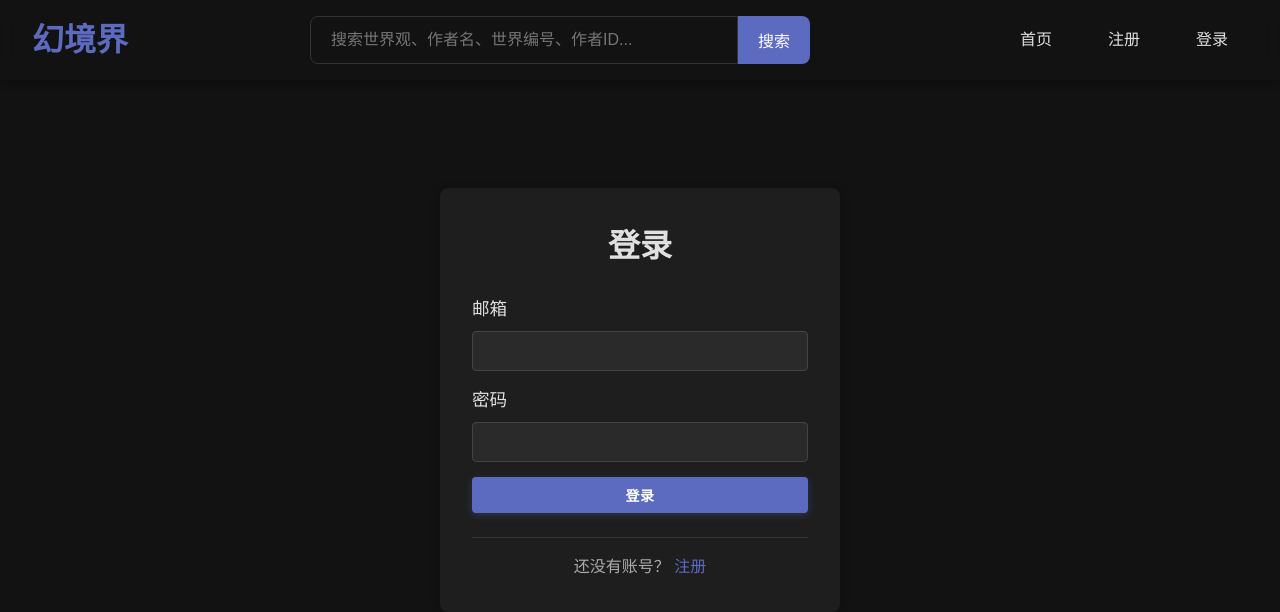
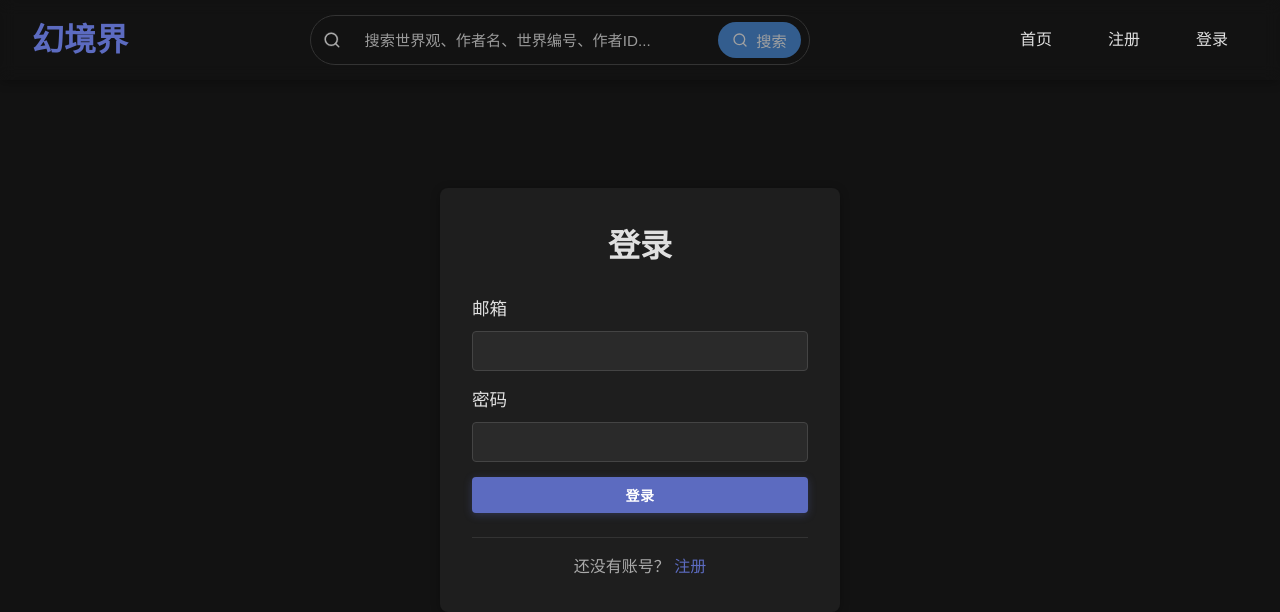
Before and after one commit to omthins/worldview-platform-v2, a React (Create React App) app in the folder client/: page /login in a window 1280 px wide. Shown: the top 612 px of the page. Built offline with nearby package versions, Linux system fonts and the light colour scheme.

Commit message:
ui(search): merge search input and button into single pill container; refine border-radius and focus styles

```diff
--- a/client/src/components/layout/Navbar.css
+++ b/client/src/components/layout/Navbar.css
@@ -79,38 +79,96 @@ body.search-blur .search-suggestions {
   position: relative;
   width: 100%;
   display: flex;
+  align-items: center;
+  /* 合并输入与按钮为一体：容器提供边框与圆角 */
+  background-color: var(--input-bg-color);
+  border: 1px solid var(--border-color);
+  border-radius: 999px;
+  padding: 6px 8px 6px 12px; /* 左侧留出图标空间 */
+}
+
+
+.search-icon {
+  position: absolute;
+  left: 12px;
+  top: 50%;
+  transform: translateY(-50%);
+  color: var(--text-secondary-color);
+  display: flex;
+  align-items: center;
+  justify-content: center;
+  pointer-events: none;
 }
 
 .search-input {
   flex: 1;
-  padding: 0.75rem 1.25rem;
-  border: 1px solid var(--border-color);
-  border-radius: 8px 0 0 8px;
-  background-color: var(--input-bg-color);
+  padding: 0.45rem 0.75rem 0.45rem 2.6rem; /* 左侧留出图标空间 */
+  border: none;
+  border-radius: 0; /* radius handled by container */
+  background: transparent;
   color: var(--text-color);
-  font-size: 1rem;
+  font-size: 0.95rem;
   outline: none;
-  transition: border-color var(--transition-speed);
+  transition: none;
+}
+
+.search-input::placeholder {
+  color: var(--text-secondary-color);
+  opacity: 0.9;
 }
 
 .search-input:focus {
-  border-color: var(--primary-color);
-  box-shadow: 0 0 0 3px rgba(var(--primary-color-rgb, 74, 144, 226), 0.1);
+  outline: none;
 }
 
 .search-btn {
-  padding: 0.75rem 1.25rem;
-  background-color: var(--primary-color);
+  padding: 0.45rem 0.9rem;
+  background-color: rgba(var(--primary-color-rgb, 74,144,226), 1);
   color: white;
   border: none;
-  border-radius: 0 8px 8px 0;
+  border-radius: 999px;
+  margin-left: 8px;
   cursor: pointer;
-  font-size: 1rem;
-  transition: background-color var(--transition-speed);
+  font-size: 0.95rem;
+  transition: transform 0.12s ease, box-shadow 0.12s ease, opacity 0.12s ease;
+  box-shadow: 0 2px 8px rgba(0,0,0,0.12);
+  display: inline-flex;
+  align-items: center;
+  gap: 8px;
+  height: 36px; /* 更紧凑 */
+  min-width: 48px;
 }
 
 .search-btn:hover {
+  transform: translateY(-1px);
   background-color: var(--primary-hover-color);
+}
+
+.search-btn:focus {
+  outline: 3px solid rgba(var(--primary-color-rgb,74,144,226),0.14);
+  outline-offset: 2px;
+}
+
+.search-btn:disabled {
+  opacity: 0.6;
+  cursor: not-allowed;
+  transform: none;
+  box-shadow: none;
+}
+
+.btn-icon { color: white; display: inline-block; }
+.btn-text { display: inline-block; }
+
+/* 小屏幕只显示图标 */
+@media (max-width: 520px) {
+  .btn-text { display: none; }
+  .search-btn { padding: 0.5rem; min-width: 40px; }
+}
+
+/* 当容器聚焦时（input focus）强调容器边框 */
+.search-container:focus-within {
+  border-color: rgba(var(--primary-color-rgb,74,144,226),0.28);
+  box-shadow: 0 8px 24px rgba(var(--primary-color-rgb,74,144,226),0.06);
 }
 
 /* 搜索建议样式 */
@@ -120,22 +178,36 @@ body.search-blur .search-suggestions {
   left: 0;
   right: 0;
   background-color: var(--card-bg-color);
-  border-radius: 0 0 8px 8px;
+  border-radius: 10px;
   box-shadow: var(--card-shadow);
   z-index: 1000;
   margin-top: 0.25rem;
-  max-height: 300px;
+  max-height: 320px;
   overflow-y: auto;
+  display: block;
+  padding: 6px 0; /* 垂直 padding，让列表在一个卡片内 */
   border: 1px solid var(--border-color);
-  border-top: none;
 }
 
 .search-suggestion-item {
-  padding: 0.75rem 1.25rem;
+  display: flex;
+  gap: 0.75rem;
+  align-items: center;
+  padding: 0.65rem 1rem;
   cursor: pointer;
-  transition: background-color var(--transition-speed);
-  border-bottom: 1px solid var(--border-color);
+  transition: background-color var(--transition-speed), color var(--transition-speed);
   color: var(--text-color);
+  font-size: 0.95rem;
+  background: transparent;
+  border: none;
+}
+
+.search-suggestion-item .item-icon {
+  width: 28px;
+  height: 28px;
+  border-radius: 6px;
+  background: linear-gradient(135deg, rgba(var(--primary-color-rgb,74,144,226),0.12), rgba(0,0,0,0.02));
+  display:flex;align-items:center;justify-content:center;color:var(--primary-color);
 }
 
 .search-suggestion-item:last-child {
@@ -143,7 +215,52 @@ body.search-blur .search-suggestions {
 }
 
 .search-suggestion-item:hover {
-  background-color: var(--navbar-hover-bg-color);
+  background: rgba(var(--primary-color-rgb,74,144,226),0.04);
+}
+
+.search-suggestion-item.active,
+.search-suggestion-item[aria-selected="true"] {
+  background: rgba(var(--primary-color-rgb,74,144,226),0.06);
+}
+
+.item-text { flex: 1; }
+
+/* 图标样式 */
+.item-icon {
+  width: 32px;
+  height: 32px;
+  min-width: 32px;
+  border-radius: 6px;
+  display:flex;align-items:center;justify-content:center;color:var(--primary-color);
+  background: rgba(var(--primary-color-rgb,74,144,226),0.06);
+}
+
+/* 列表分隔线（在每项下方） */
+.search-suggestion-item + .search-suggestion-item {
+  border-top: 1px solid var(--border-color);
+}
+
+@media (max-width: 720px) {
+  .search-suggestion-item { padding: 0.55rem 0.75rem; }
+  .item-icon { width: 28px; height: 28px; min-width: 28px; }
+}
+
+/* 响应式：在窄屏时让搜索框占满可用宽度并稍微压缩按钮 */
+@media (max-width: 720px) {
+  .navbar-search {
+    margin: 0 0.5rem;
+    max-width: none;
+    flex: 1 1 auto;
+  }
+
+  .search-input {
+    font-size: 0.9rem;
+  }
+
+  .search-btn {
+    padding: 0.5rem 0.8rem;
+    font-size: 0.9rem;
+  }
 }
 
 .nav-menu {
--- a/client/src/components/layout/Navbar.js
+++ b/client/src/components/layout/Navbar.js
@@ -9,6 +9,7 @@ const Navbar = () => {
   const [searchQuery, setSearchQuery] = useState('');
   const [searchFocused, setSearchFocused] = useState(false);
   const [searchSuggestions, setSearchSuggestions] = useState([]);
+  const [highlightedIndex, setHighlightedIndex] = useState(-1);
   const searchInputRef = useRef(null);
   const navigate = useNavigate();
 
@@ -18,7 +19,8 @@ const Navbar = () => {
   };
 
   const handleSearch = (e, searchType = '', searchTerm = '') => {
-    e.preventDefault();
+    // 支持从按钮或程序调用，e 可能为 undefined
+    if (e && typeof e.preventDefault === 'function') e.preventDefault();
     const term = searchTerm || searchQuery.trim();
     if (term) {
       // 立即去除模糊效果
@@ -28,6 +30,7 @@ const Navbar = () => {
       // 清空搜索框并移除焦点
       setSearchQuery('');
       setSearchSuggestions([]);
+  setHighlightedIndex(-1);
       if (searchInputRef.current) {
         searchInputRef.current.blur();
       }
@@ -46,6 +49,7 @@ const Navbar = () => {
   const handleSearchInputChange = (e) => {
     const value = e.target.value;
     setSearchQuery(value);
+    setHighlightedIndex(-1);
 
     if (value.trim()) {
       const suggestions = [
@@ -57,6 +61,28 @@ const Navbar = () => {
       setSearchSuggestions(suggestions);
     } else {
       setSearchSuggestions([]);
+    }
+  };
+
+  const handleKeyDown = (e) => {
+    if (!searchSuggestions || searchSuggestions.length === 0) return;
+    if (e.key === 'ArrowDown') {
+      e.preventDefault();
+      setHighlightedIndex((idx) => Math.min(searchSuggestions.length - 1, idx + 1));
+    } else if (e.key === 'ArrowUp') {
+      e.preventDefault();
+      setHighlightedIndex((idx) => Math.max(-1, idx - 1));
+    } else if (e.key === 'Enter') {
+      if (highlightedIndex >= 0 && searchSuggestions[highlightedIndex]) {
+        e.preventDefault();
+        const s = searchSuggestions[highlightedIndex];
+        handleSearch(e, s.type, s.term);
+      }
+      // 否则，允许表单 submit 处理普通搜索（handleSearch onSubmit 会触发）
+    } else if (e.key === 'Escape') {
+      setSearchFocused(false);
+      setSearchSuggestions([]);
+      setHighlightedIndex(-1);
     }
   };
 
@@ -144,26 +170,67 @@ const Navbar = () => {
         </Link>
         <form onSubmit={handleSearch} className="navbar-search">
             <div className="search-container">
+              <span className="search-icon" aria-hidden="true">
+                {/* SVG 放大镜图标 */}
+                <svg width="18" height="18" viewBox="0 0 24 24" fill="none" xmlns="http://www.w3.org/2000/svg">
+                  <path d="M11 19a8 8 0 1 1 5.293-14.293A8 8 0 0 1 11 19zm0 2a10 10 0 1 0 0-20 10 10 0 0 0 0 20z" fill="currentColor" opacity="0.15"/>
+                  <path d="M21 21l-4.35-4.35" stroke="currentColor" strokeWidth="2" strokeLinecap="round" strokeLinejoin="round"/>
+                  <path d="M11 19a8 8 0 1 1 0-16 8 8 0 0 1 0 16z" stroke="currentColor" strokeWidth="2" strokeLinecap="round" strokeLinejoin="round"/>
+                </svg>
+              </span>
               <input
                 type="text"
+                aria-label="搜索"
                 placeholder="搜索世界观、作者名、世界编号、作者ID..."
                 value={searchQuery}
                 onChange={handleSearchInputChange}
                 onFocus={handleSearchInputFocus}
                 onBlur={handleSearchInputBlur}
+                onKeyDown={handleKeyDown}
+                aria-haspopup="listbox"
+                aria-expanded={searchFocused && searchSuggestions.length > 0}
+                aria-controls="navbar-search-listbox"
                 className="search-input"
                 ref={searchInputRef}
               />
-            <button type="submit" className="search-btn">搜索</button>
+              <button
+                type="button"
+                className="search-btn"
+                aria-label="执行搜索"
+                title="搜索"
+                onClick={(ev) => {
+                  if (highlightedIndex >= 0 && searchSuggestions[highlightedIndex]) {
+                    const s = searchSuggestions[highlightedIndex];
+                    handleSearch(ev, s.type, s.term);
+                  } else {
+                    handleSearch(ev);
+                  }
+                }}
+                disabled={!(searchQuery.trim() || highlightedIndex >= 0)}
+              >
+                <svg className="btn-icon" width="16" height="16" viewBox="0 0 24 24" fill="none" xmlns="http://www.w3.org/2000/svg" aria-hidden="true">
+                  <path d="M21 21l-4.35-4.35" stroke="currentColor" strokeWidth="2" strokeLinecap="round" strokeLinejoin="round"/>
+                  <path d="M11 19a8 8 0 1 1 0-16 8 8 0 0 1 0 16z" stroke="currentColor" strokeWidth="2" strokeLinecap="round" strokeLinejoin="round"/>
+                </svg>
+                <span className="btn-text">搜索</span>
+              </button>
             {searchFocused && searchSuggestions.length > 0 && (
-              <div className="search-suggestions">
+                <div className="search-suggestions" role="listbox" id="navbar-search-listbox">
                   {searchSuggestions.map((suggestion, index) => (
                     <div
                       key={index}
-                    className="search-suggestion-item"
+                      role="option"
+                      aria-selected={highlightedIndex === index}
+                      className={"search-suggestion-item" + (highlightedIndex === index ? ' active' : '')}
                       onMouseDown={(e) => handleSearch(e, suggestion.type, suggestion.term)}
+                      onMouseEnter={() => setHighlightedIndex(index)}
                     >
-                    {suggestion.label}
+                      <div className="item-icon">{/* 占位图标 */}
+                        <svg width="14" height="14" viewBox="0 0 24 24" fill="none" xmlns="http://www.w3.org/2000/svg">
+                          <circle cx="12" cy="12" r="9" stroke="currentColor" strokeWidth="1.5" opacity="0.6"/>
+                        </svg>
+                      </div>
+                      <div className="item-text">{suggestion.label}</div>
                     </div>
                   ))}
                 </div>
```
Lines whose indentation alone changed are shown as unchanged.
